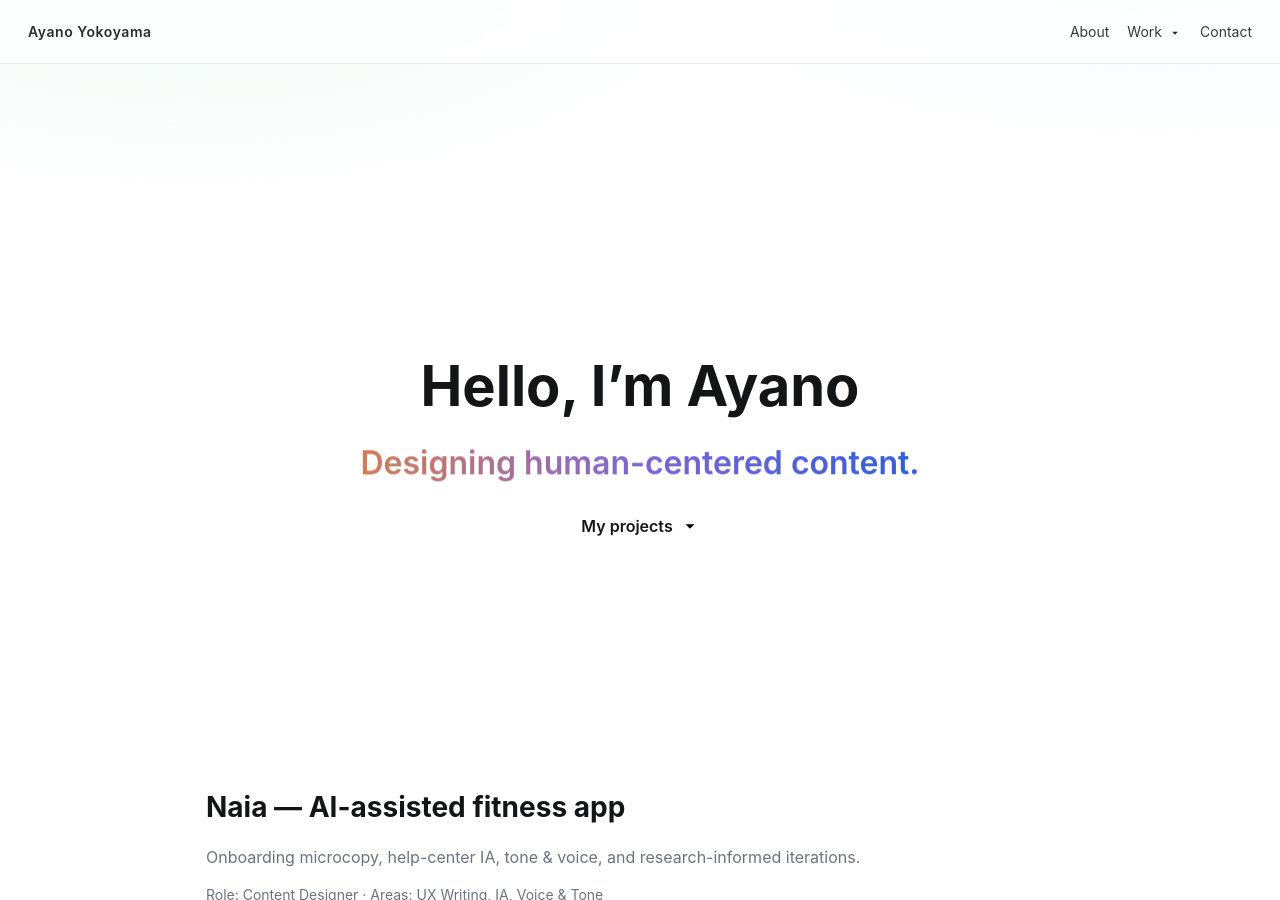
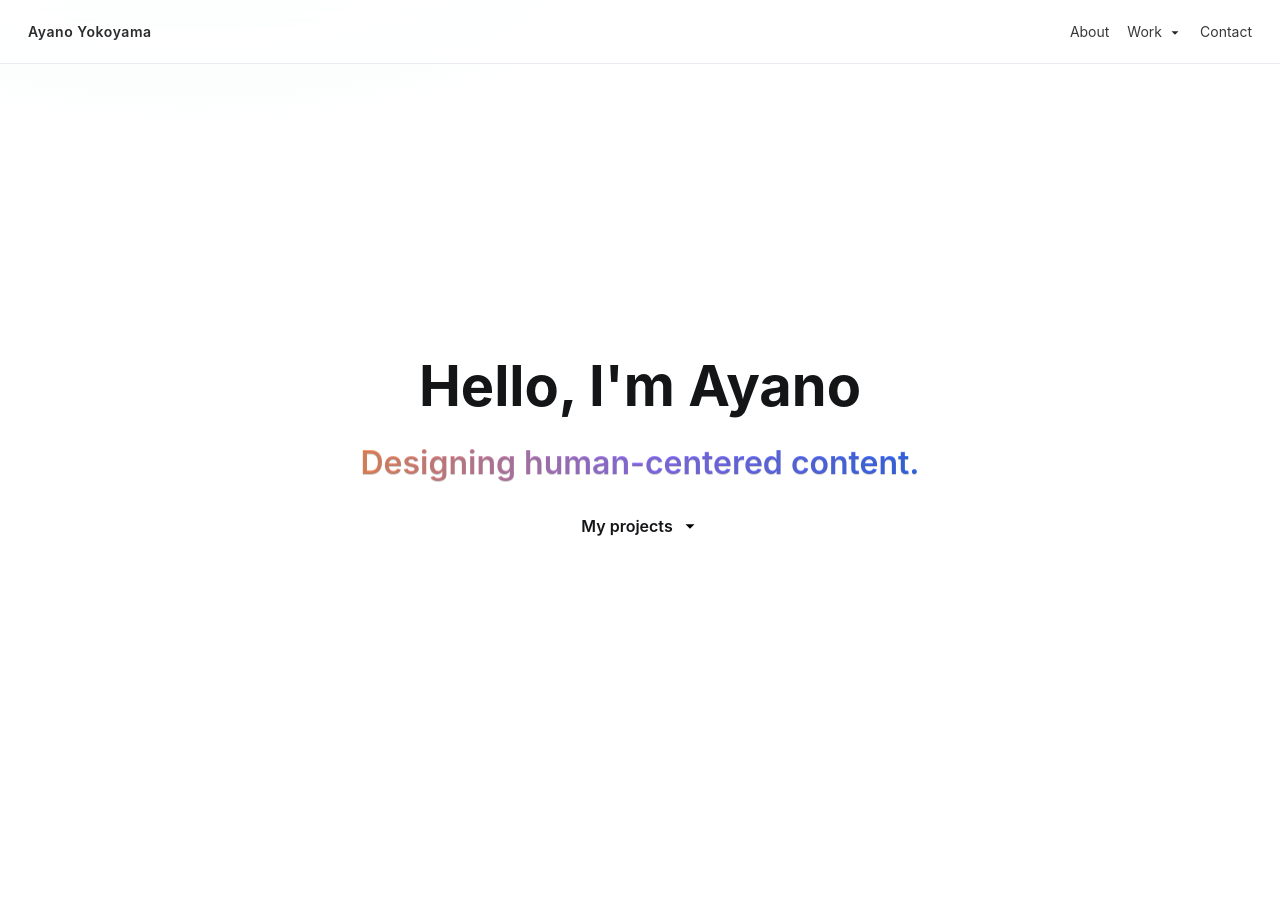
Before and after one commit to ayanoyokoyama/ayanoyokoyama-github.io, a Jekyll site: the page built from index.md, in a window 1280 px wide and 900 px high. Built offline with Jekyll 4.4.1, drawn with Linux system fonts in a browser that asks for light colours; some of the changed text lies outside the part shown.

Commit message:
Update home.html

```diff
--- a/_layouts/home.html
+++ b/_layouts/home.html
@@ -3,44 +3,48 @@
 <head>
   <meta charset="utf-8" />
   <meta name="viewport" content="width=device-width, initial-scale=1" />
-
-  <!-- Primary Meta Tags -->
-  <title>Ayano Yokoyama · Content Designer</title>
-  <meta name="title" content="Ayano Yokoyama · Content Designer">
-  <meta name="description" content="Designing human-centered content.">
-
+  <title>{{ page.title }} · {{ site.title }}</title>
   {% seo %}
-
-  <!-- Favicons -->
-  <link rel="icon" href="/assets/favicon.svg" type="image/svg+xml">
-  <link rel="icon" href="/assets/favicon-32.png" sizes="32x32" type="image/png">
-  <link rel="icon" href="/assets/favicon-180.png" sizes="180x180" type="image/png">
-  <link rel="icon" href="/assets/favicon-512.png" sizes="512x512" type="image/png">
-
-  <!-- Styles -->
+  <link rel="icon" href="/assets/favicon.svg" type="image/svg+xml" />
   <link rel="stylesheet" href="/style.css" />
 </head>
 <body>
+  <!-- Topbar -->
   <header class="topbar">
-    <a class="brand-link" href="/">Ayano Yokoyama</a>
+    <a href="/" class="brand-link">{{ site.title }}</a>
     <nav class="topnav">
       <a href="/about/">About</a>
       <details class="work-menu">
-        <summary>Work <svg class="caret" viewBox="0 0 24 24"><path d="M7 10l5 5 5-5z"/></svg></summary>
+        <summary>Work <svg class="caret" viewBox="0 0 24 24"><path d="M6 9l6 6 6-6"/></svg></summary>
         <ul>
           <li><a href="/projects/naia/">Naia — AI-assisted fitness app</a></li>
+          <li><a href="/projects/easyb/">EasyB — Banking made simple</a></li>
         </ul>
       </details>
       <a href="mailto:ayanoyokoyama@yahoo.com">Contact</a>
     </nav>
   </header>
 
-  <main class="wrap">
+  <!-- Hero -->
+  <section class="wrap hero-landing hero-tall">
+    <h1 class="hero-big">
+      Hello, I'm <span class="gradient-text">Ayano</span>
+    </h1>
+    <p class="hero-sub">Designing human-centered content.</p>
+    <a href="#projects" class="scroll-link">
+      My projects
+      <svg class="chev" viewBox="0 0 24 24"><path d="M6 9l6 6 6-6"/></svg>
+    </a>
+  </section>
+
+  <!-- Projects list -->
+  <main id="projects" class="wrap projects-stack">
     {{ content }}
   </main>
 
+  <!-- Footer -->
   <footer class="footer--muted">
-    © {{ site.time | date: "%Y" }} Ayano Yokoyama · Content Designer
+    © {{ site.time | date: "%Y" }} {{ site.title }}
   </footer>
 </body>
 </html>
```
